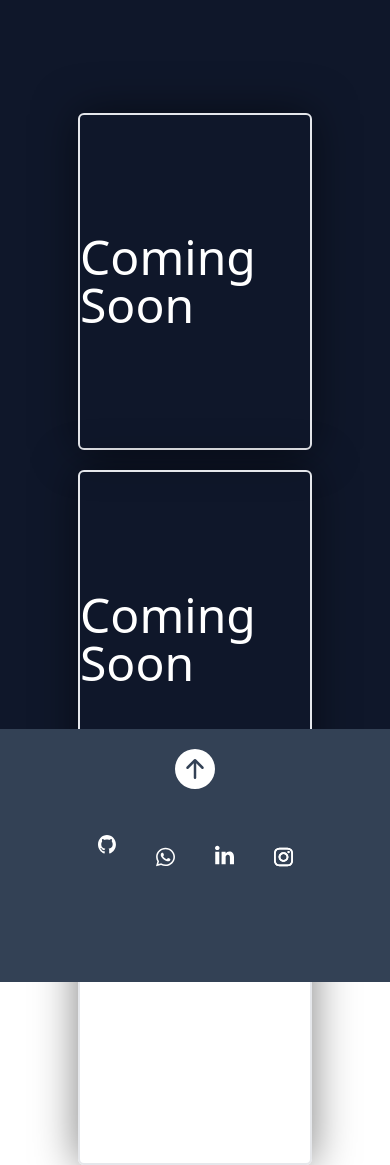
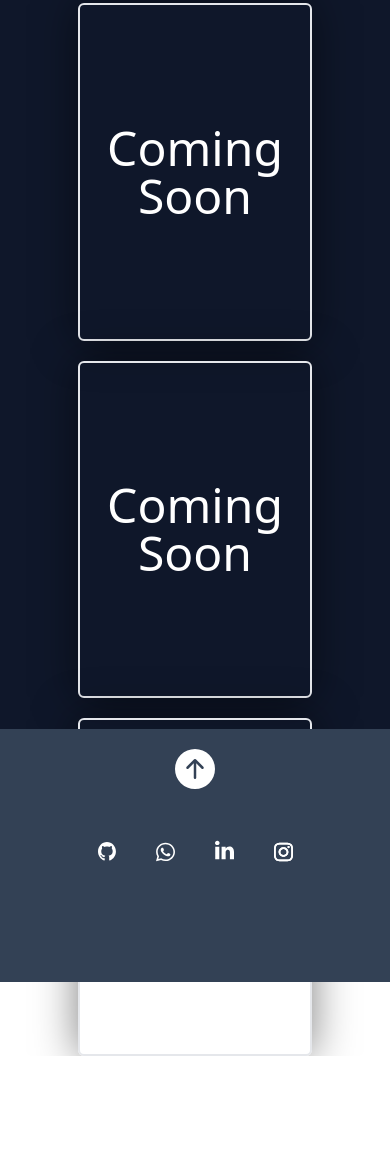
Before and after one commit to bagussyahrijal/portfolio, a plain HTML site: page index.html in a window 390 px wide. Shown: the part 1972-3137 px from the top of the page. After the commit the page ends 3028 px from the top, so only its background shows below. Drawn offline with nearby package versions, Linux system fonts and the light colour scheme.

Commit message:
Second Commit

```diff
--- a/index.html
+++ b/index.html
@@ -89,19 +89,19 @@
                 class=" relative fade-in w-full h-[80vh] flex flex-col md:flex-row mt-[12vh] justify-evenly items-center opacity-0 translate-y-5 transition duration-1000 ease-out delay-500">
                 <h1 class="about-me text-4xl md:text-5xl text-white absolute inset-x-0 top-0 text-center mt-4 font-mono">
                     My Project</h1>
-                <div class="flex flex-col md:flex-row justify-center items-center mt-[25vh] gap-5">
+                <div class="flex flex-col md:flex-row justify-center items-center mt-[12vh] md:mt-[25vh] gap-5">
 
                     <div
                         class="flex justify-center items-center h-[40vh] md:h-[60vh] border-2 w-[60vw] md:w-[30vw] rounded-md shadow-[0_0_44px_0_rgba(0,0,0,0.5)] ">
-                        <h1 class="text-5xl text-white">Coming Soon</h1>
+                        <h1 class="text-5xl text-white text-center">Coming Soon</h1>
                     </div>
                     <div
                         class="flex justify-center items-center h-[40vh] md:h-[60vh] border-2 w-[60vw] md:w-[30vw] rounded-md shadow-[0_0_44px_0_rgba(0,0,0,0.5)] ">
-                        <h1 class="text-5xl text-white">Coming Soon</h1>
+                        <h1 class="text-5xl text-white text-center">Coming Soon</h1>
                     </div>
                     <div
                         class="flex justify-center items-center h-[40vh] md:h-[60vh] border-2 w-[60vw] md:w-[30vw] rounded-md shadow-[0_0_44px_0_rgba(0,0,0,0.5)] ">
-                        <h1 class="text-5xl text-white">Coming Soon</h1>
+                        <h1 class="text-5xl text-white text-center">Coming Soon</h1>
                     </div>
 
                 </div>
@@ -120,7 +120,7 @@
         </div>
         <div class="h-[80%] w-[50%] flex justify-center items-center  ">
             <div class="flex flex-row gap-10">
-                <a href="https://github.com/bagussyahrijal" target="_blank"><img class="h-10 mt-0.5"
+                <a href="https://github.com/bagussyahrijal" target="_blank"><img class="h-10 mt-3.5 md:mt-0.5"
                         src="./assets/github.svg" alt=""></a>
                 <a href="https://wa.me/6281388692011" target="_blank"><img class="h-10 mt-1" src="./assets/whatsapp.svg"
                         alt=""></a>
```
